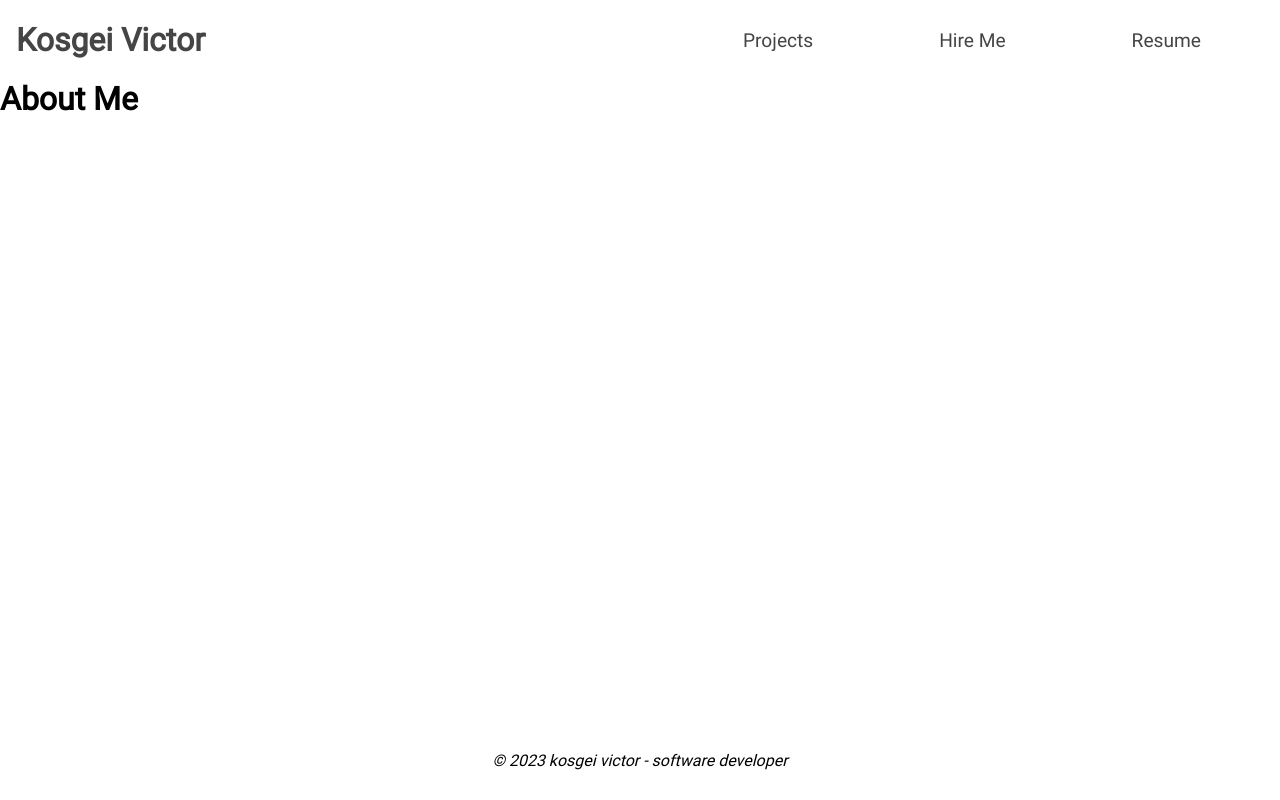
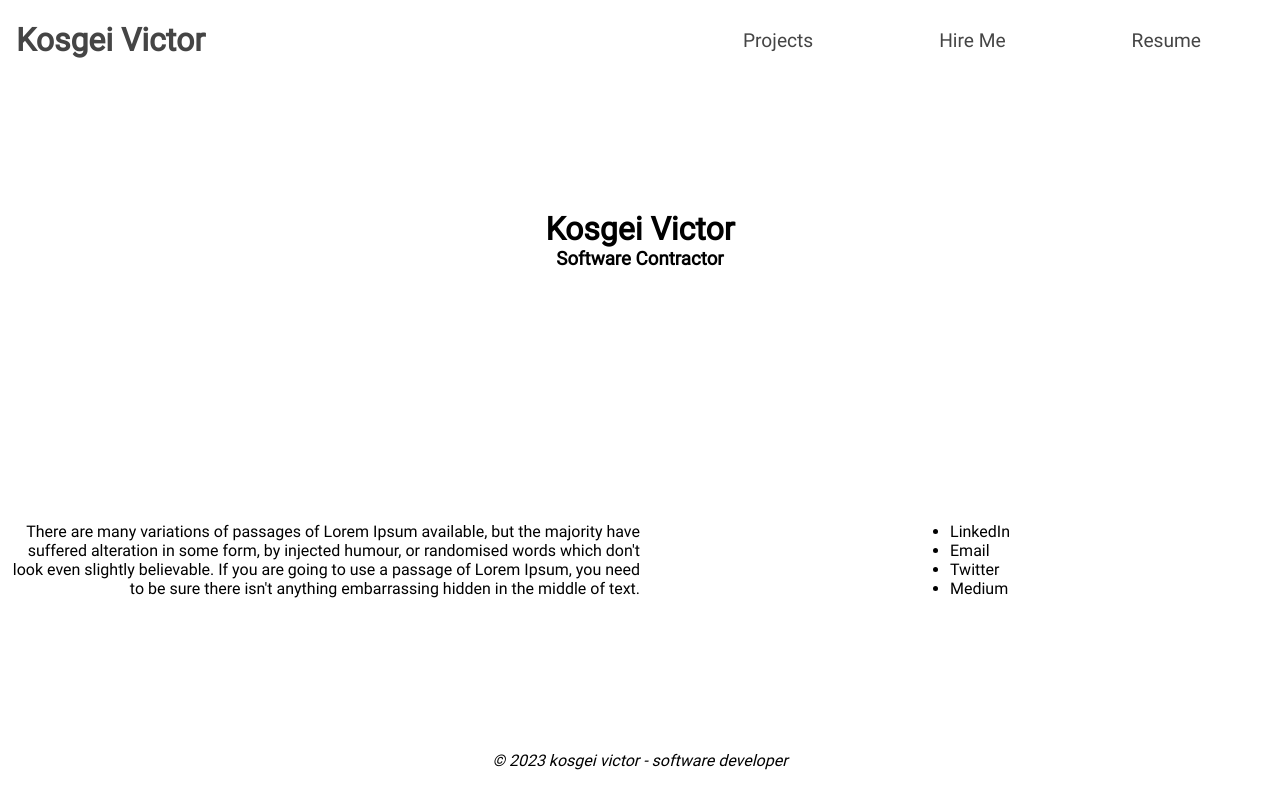
Before and after one commit to victorkosgei254/kosgei_portfolio, a React (Create React App) app: page / in a window 1280 px wide. Built offline with nearby package versions, Linux system fonts and the light colour scheme.

Commit message:
About me sketup

```diff
--- a/src/pages/AboutMe.js
+++ b/src/pages/AboutMe.js
@@ -1,9 +1,28 @@
+import "./css/aboutme.css"
 const AboutMe = () =>
 {
 
     return(
         <div className="aboutme">
-            <h1>About Me</h1>
+            <div className="hero">
+                <h1>Kosgei Victor</h1>
+                <h3>Software Contractor </h3>
+            </div>
+            <div className="contents">
+                <div className="cover">
+                <p>
+                    There are many variations of passages of Lorem Ipsum available, but the majority have suffered alteration in some form, by injected humour, or randomised words which don't look even slightly believable. If you are going to use a passage of Lorem Ipsum, you need to be sure there isn't anything embarrassing hidden in the middle of text.
+                </p>
+                </div>
+                <div className="contactme">
+                    <ul>
+                        <li>LinkedIn</li>
+                        <li>Email</li>
+                        <li>Twitter</li>
+                        <li>Medium</li>
+                    </ul>
+                </div>
+            </div>
         </div>
     )
 }
--- /dev/null
+++ b/src/pages/css/aboutme.css
@@ -0,0 +1,46 @@
+.aboutme
+{
+    display: flex;
+    flex-direction: column;
+    width: 100%;
+    justify-content: center;
+    align-items: center;
+    height: 100%;
+}
+
+.aboutme .hero
+{
+    align-self: center;
+    height: 50%;
+    display: flex;
+    flex-direction: column;
+    align-items: center;
+    justify-content: center;
+}
+.aboutme .contents
+{
+
+    align-self: center;
+    height: 50%;
+    display: flex;
+    align-items: center;
+    justify-content: center;
+}
+.aboutme .contents .cover
+{
+    width: 50%;
+    display: flex;
+    justify-content: center;
+    align-items: center;
+}
+.cover p
+{
+    text-align: end;
+}
+
+.aboutme .contents .contactme
+{
+    width: 50%;
+    display: flex;
+    justify-content: center;
+}
```
